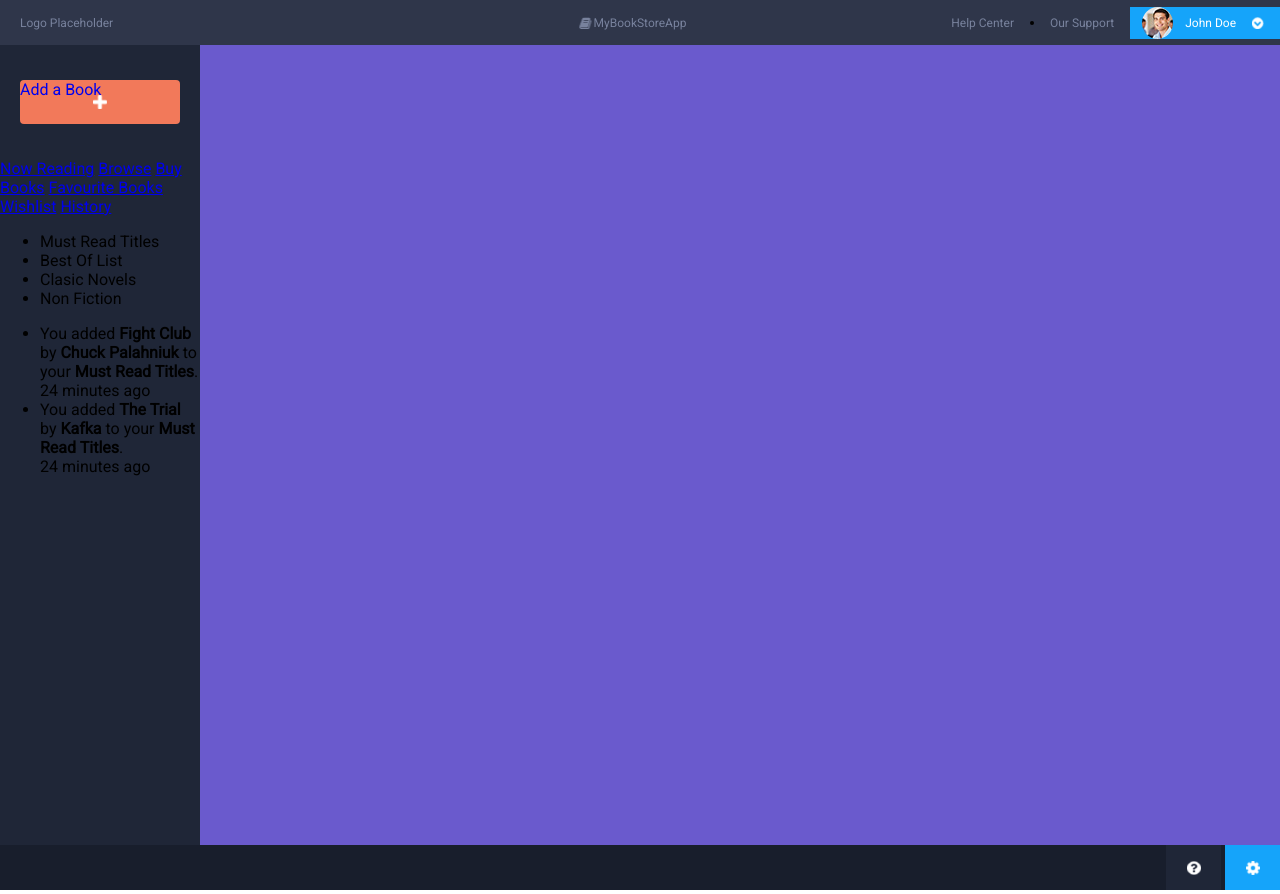
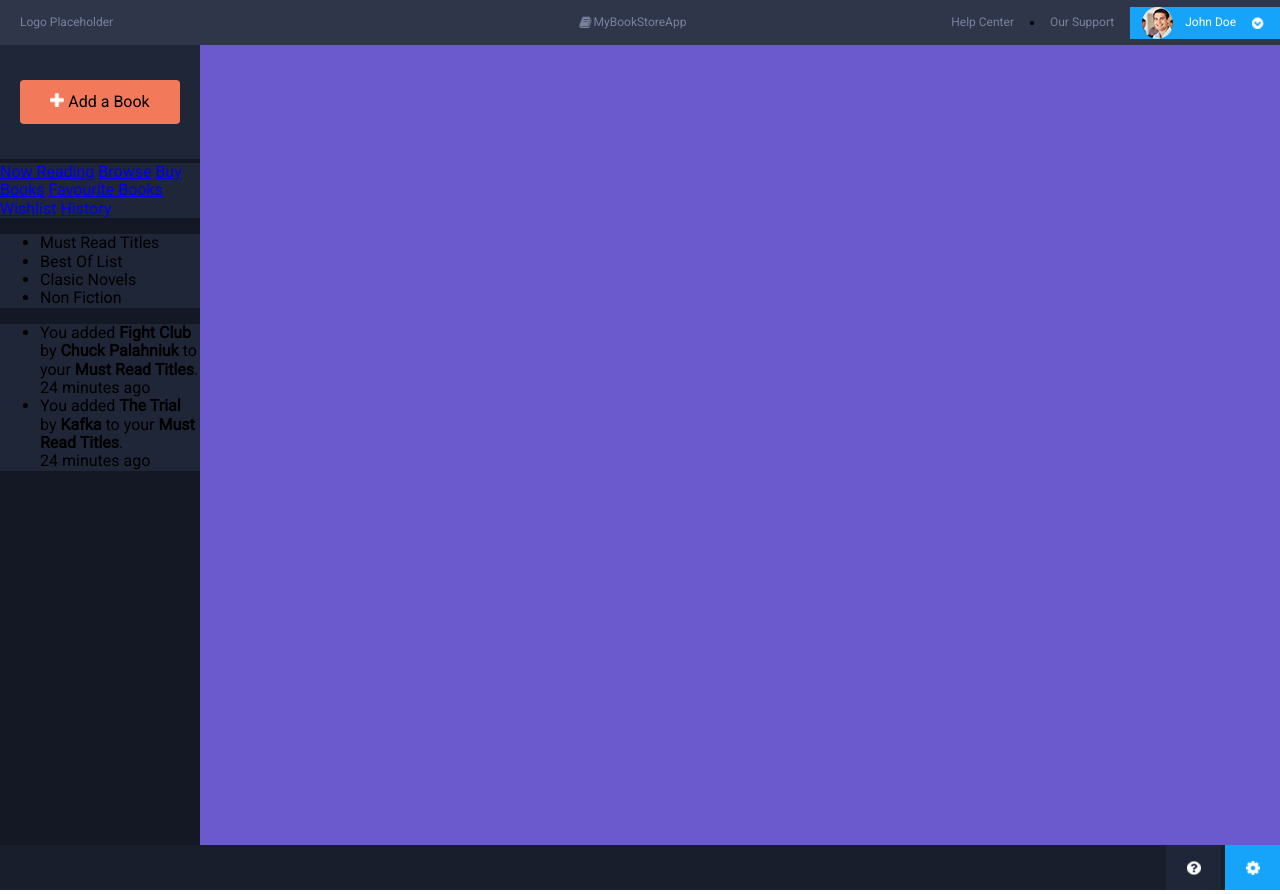
Before and after one commit to aloudi/book-store-layout, a website: page index.html in a window 1280 px wide. Drawn offline with nearby package versions, Linux system fonts and the light colour scheme.

Commit message:
side-panel

```diff
--- a/index.html
+++ b/index.html
@@ -35,16 +35,16 @@
 
   <main class="main-container">
 
-    <aside class="aside-panel">
+    <aside class="side-panel-container">
 
-      <section class="add-book-btn-section">
-        <a href="#0" class="add-book-btn">
-          <img src="src/assets/add-a-book-icon@3x.png" alt="add-book-icon">
-          <p>Add a Book</p>
-        </a>
+      <section class="side-panel-add-book-section">
+        <button>
+          <img src="src/assets/add-a-book-icon@3x.png" alt="+">
+          <span>Add a Book</span>
+        </button>
       </section>
 
-      <section class="nav-section">
+      <section class="side-panel-nav-section">
         <nav>
           <a href="#0">Now Reading</a>
           <a href="#0">Browse</a>
@@ -55,7 +55,7 @@
         </nav>
       </section>
 
-      <section class="filter-section">
+      <section class="side-panel-filter-section">
         <ul>
           <li>Must Read Titles</li>
           <li>Best Of List</li>
@@ -64,7 +64,7 @@
         </ul>
       </section>
 
-      <section class="history-section">
+      <section class="side-panel-history-section">
         <ul>
           <li>
             <p>You added <strong>Fight Club</strong> by <strong>Chuck Palahniuk</strong> to your <strong>Must Read Titles</strong>.</p>
--- a/src/styles/index.scss
+++ b/src/styles/index.scss
@@ -4,20 +4,20 @@ $header-text-color:#78829d;
 $header-font-size: 12px;
 $highlight-background: #15a4fa;
 $highlight-background-font-color: #fff;
-$aside-background: #1f2637;
+$side-panel-background: #141824;
+$side-panel-section-background:#1f2637;
 $footer-background: #181e2c;
 $footer-icon-color: #1f2637;
-
 body {
   font-family: $font-family, sans-serif;
-  line-height: normal;
   p {
     padding: 0;
     margin: 0;
   }
 }
 
-.header-container {
+.header {
+  &-container {
     align-items: center;
     background-color: $header-background;
     color: $header-text-color;
@@ -27,18 +27,15 @@ body {
     height: 45px;
     width: 100%;
   }
-
-.header-logo {
+  &-logo {
     margin-left: 20px;
   }
-
-.header-title {
+  &-title {
     display: flex;
     align-items: center;
     position: absolute;
     right: 50%;
     transform: translate(50%);
-
     img {
       position: absolute;
       height: 12px;
@@ -46,41 +43,34 @@ body {
       left: -14px;
     }
   }
-
-.header-nav {
+  &-nav {
     display: flex;
     flex-direction: row;
     align-items: center;
-
     a {
       color: inherit;
       text-decoration: none;
       margin: 0 16px;
     }
-
     &-circle-separator {
       background-color: black;
       border-radius: 50%;
       height: 4px;
       width: 4px;
     }
-
     &-profile-dropdown {
       background-color: $highlight-background;
       display: flex;
       flex-direction: row;
       align-items: center;
       height: 100%;
-
       &-profile-photo {
         margin: 0 12px;
         border-radius: 50%;
       }
-
       p {
         color: $highlight-background-font-color;
       }
-
       &-icon {
         color: $highlight-background-font-color;
         margin: 0 16px;
@@ -90,58 +80,14 @@ body {
       }
     }
   }
+}
 
-main {
+.main {
+  &-conteiner {
     position: relative;
     height: 100%;
-
-  aside {
-    height: 100%;
-    width: 200px;
-    background-color: $aside-background;
-    float: left;
-
-    section {
-      display: block;
-      margin-bottom: 4px;
   }
-
-    .add-book-btn {
-      position: relative;
-      text-decoration: none;
-      display: block;
-      width: 160px;
-      height: 44px;
-      border-radius: 4px;
-      background-color: #f2795a;
-      margin: 35px 20px;
-
-      img {
-        width: 14px;
-        height: 14px;
-        position: absolute;
-        right: 50%;
-        bottom: 50%;
-        transform: translate(50%, 50%);
-      }
-
-      span {
-        position: absolute;
-        right: 50%;
-        bottom: 50%;
-        transform: translate(50%, 50%);
-      }
-    }
-
-    .nav-section {
-      nav{
-        display: block;
-      }
-
-    }
-  }
-
-  .main-content {
+  &-content {
     display: block;
     margin-left: 200px;
     height: 100%;
@@ -149,39 +95,71 @@ main {
   }
 }
 
-.footer-container {
+.side-panel {
+  &-container {
+    height: 100%;
+    width: 200px;
+    background-color: $side-panel-background;
+    float: left;
+    section {
+      display: block;
+      background-color: $side-panel-section-background;
+      margin-bottom: 4px;
+    }
+  }
+  &-add-book-section {
+    button {
+      vertical-align: middle;
+      margin: 35px 20px;
+      width: 160px;
+      height: 44px;
+      background-color: #f2795a;
+      border: none;
+      border-radius: 4px;
+      img {
+        width: 14px;
+        height: 14px;
+      }
+    }
+  }
+  &-nav-section {
+    nav {
+      display: block;
+    }
+  }
+}
+
+.footer {
+  &-container {
     background-color: $footer-background;
     width: 100%;
     height: 45px;
   }
-
-.footer-nav {
+  &-nav {
     float: right;
     height: 100%;
-
     a {
       position: relative;
       display: inline-block;
+      margin: 0;
       height: 100%;
       width: 55px;
-
       img {
         position: absolute;
+        right: 50%;
+        bottom: 50%;
         height: 14px;
         width: 14px;
-      right: 50%;
-      bottom: 50%;
         transform: translate(50%, 50%);
       }
     }
-
     &-help {
       background-color: $footer-icon-color;
       color: $highlight-background-font-color;
     }
-
     &-settings {
       background-color: $highlight-background;
       color: $highlight-background-font-color;
     }
   }
+}
```
Also changed, not shown: src/styles/index.css, 1 other file. Lines whose indentation alone changed are shown as unchanged.
